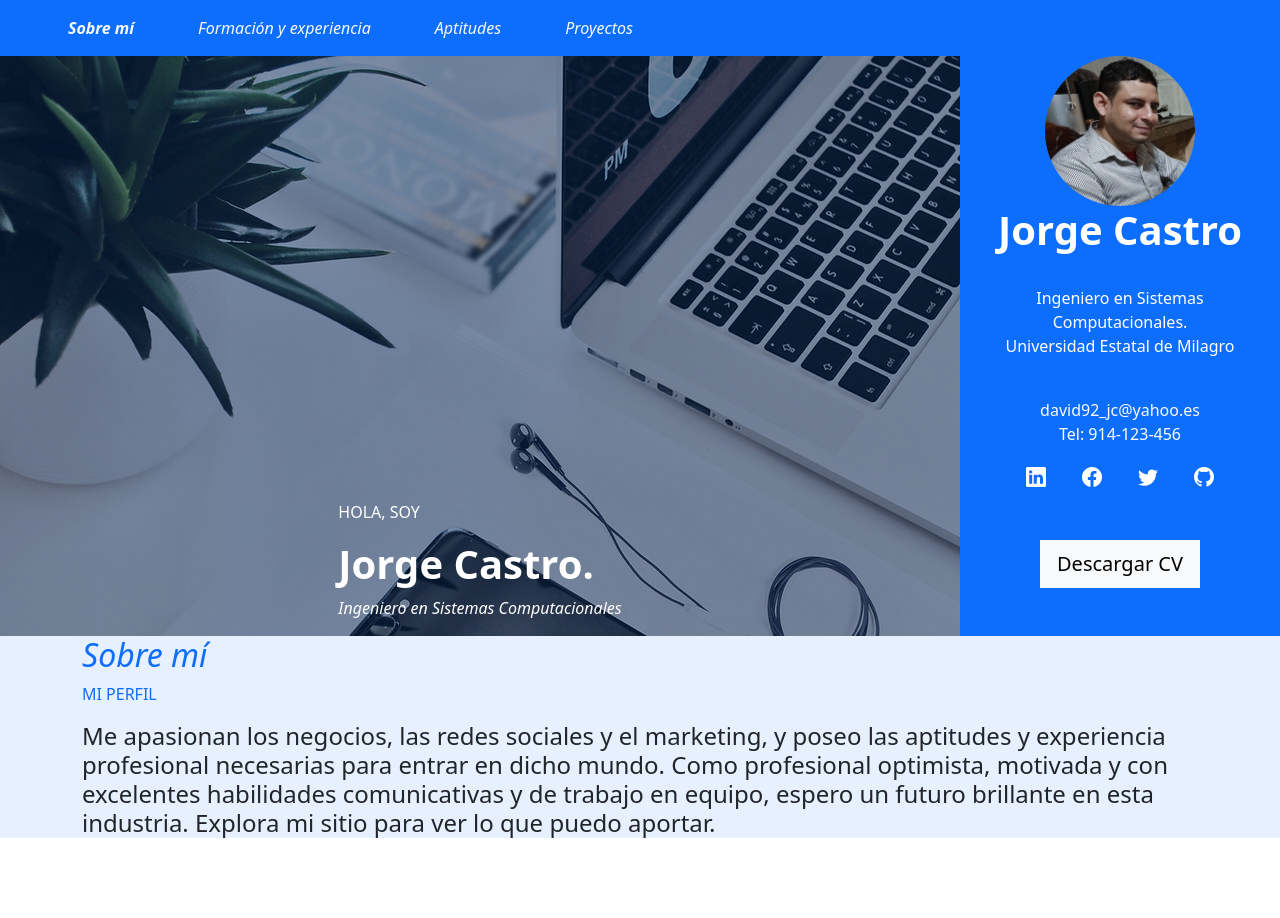
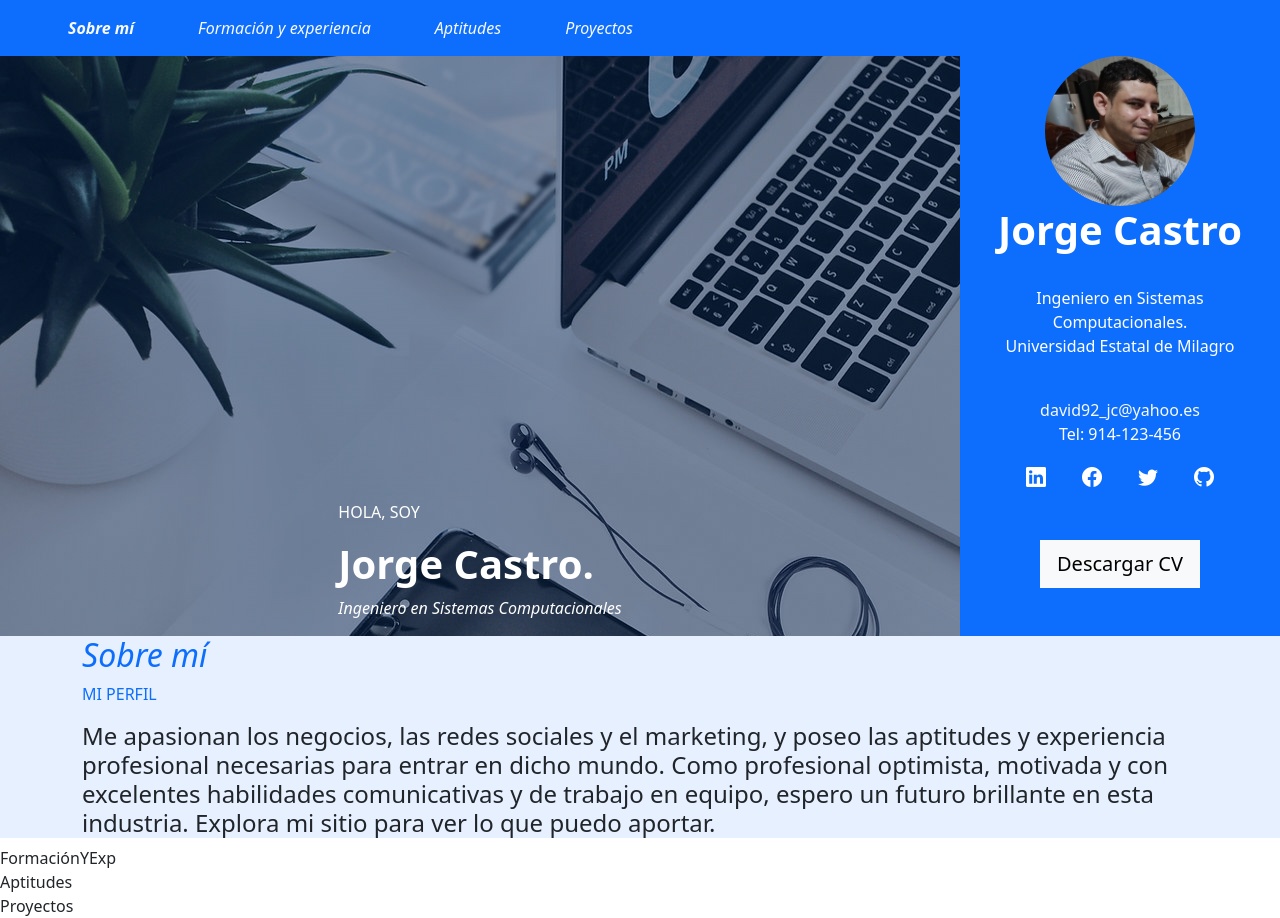
Before and after one commit to jeici21/portfolio, a React (Vite) app: page / in a window 1280 px wide. Before the commit the page ends 846 px from the top, so only its background shows below. Built offline with nearby package versions, Linux system fonts and the light colour scheme.

Commit message:
creados componentes adicionales

```diff
--- a/src/App.tsx
+++ b/src/App.tsx
@@ -1,5 +1,8 @@
+import Aptitudes from "./components/Aptitudes"
+import FormaciónYExp from "./components/FormaciónYExp"
 import Navbar from "./components/Navbar"
 import Portada from "./components/Portada"
+import Proyectos from "./components/Proyectos"
 import SobreMi from "./components/Sobremi"
 
 function App() {
@@ -8,6 +11,9 @@ function App() {
       <Navbar />
       <Portada />
       <SobreMi />
+      <FormaciónYExp />
+      <Aptitudes />
+      <Proyectos />
     </>
   )
 }
--- /dev/null
+++ b/src/components/Aptitudes.tsx
@@ -0,0 +1,7 @@
+const Aptitudes = () => {
+    return (
+        <div>Aptitudes</div>
+    )
+}
+
+export default Aptitudes
--- /dev/null
+++ b/src/components/FormaciónYExp.tsx
@@ -0,0 +1,7 @@
+const FormaciónYExp = () => {
+    return (
+        <div>FormaciónYExp</div>
+    )
+}
+
+export default FormaciónYExp
--- /dev/null
+++ b/src/components/Proyectos.tsx
@@ -0,0 +1,7 @@
+const Proyectos = () => {
+    return (
+        <div>Proyectos</div>
+    )
+}
+
+export default Proyectos
```
